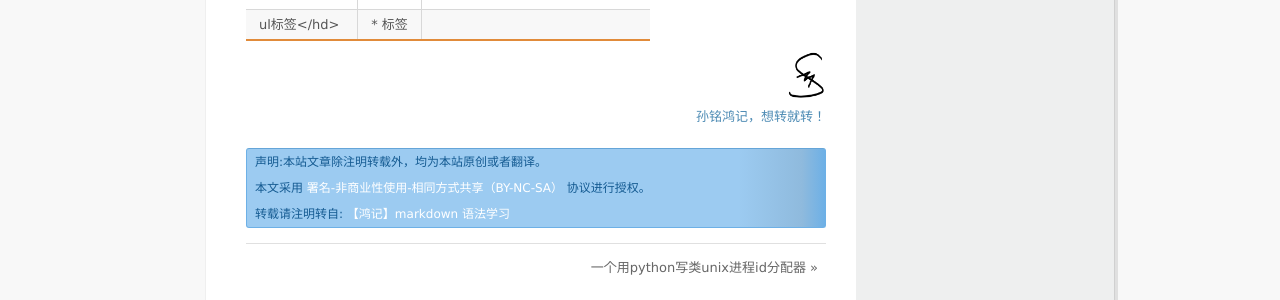
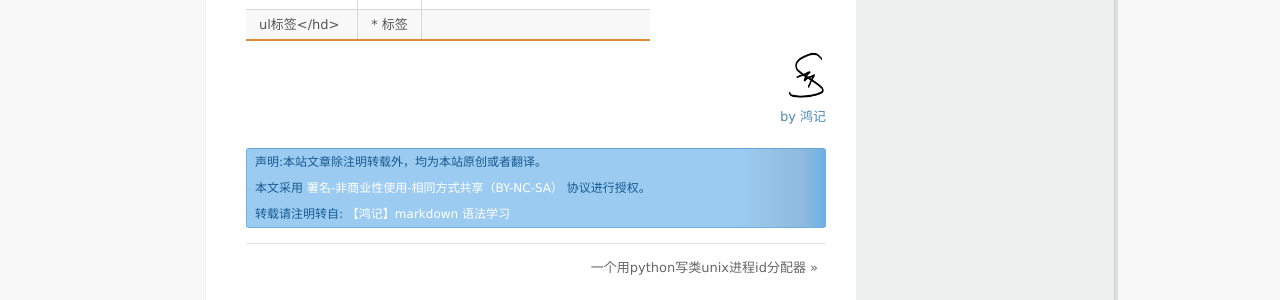
Before and after one commit to sunminghong/sunminghong.github.com, a Jekyll site: the page built from _posts/2011-09-23-markdown.md, in a window 1280 px wide. Shown: the part 1630-1930 px from the top of the page. Built offline with Jekyll 4.4.1, drawn with Linux system fonts in a browser that asks for light colours; Markdown is read by kramdown in place of the engine named in the settings; comment, search, counter and statistics services are not loaded.

```diff
--- a/_layouts/post.html
+++ b/_layouts/post.html
@@ -21,7 +21,7 @@
                             <p class="description">{{ page.description }}</p>
                             {{ content }}
 							<p id="writeby"><img src="/images/smhlogo.png" border="0" alt="孙铭鸿logo"/><br>
-<a href="http://www.cnblogs.com/yihuiso">孙铭鸿记，想转就转！</a></p>
+<a href="http://www.cnblogs.com/yihuiso">by 鸿记</a></p>
                         </div>
                         <div class="v-announce">
 							<p>声明:本站文章除注明转载外，均为本站原创或者翻译。 <br/>本文采用 <a href="http://creativecommons.org/licenses/by-nc-sa/3.0/" target="_blank" rel="nofollow" title="署名-非商业性使用-相同方式共享">署名-非商业性使用-相同方式共享（BY-NC-SA）</a> 协议进行授权。<br/> 转载请注明转自: <a href="{{ page.url }}" title="{{ page.title }}" rel="nofollow">【鸿记】{{ page.title }}</a></p>
```
